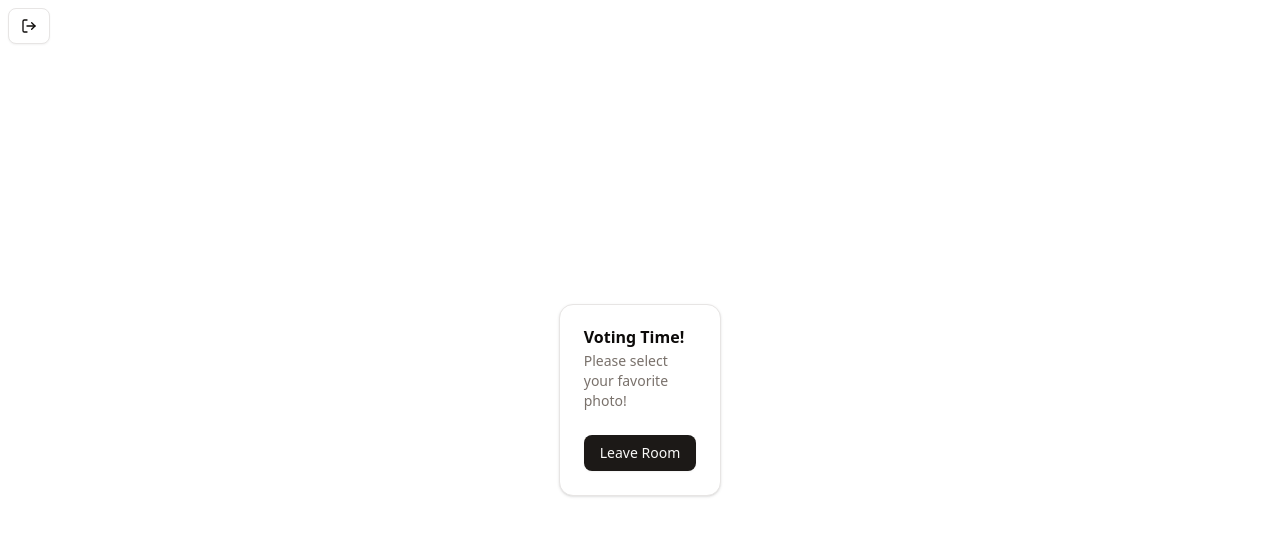
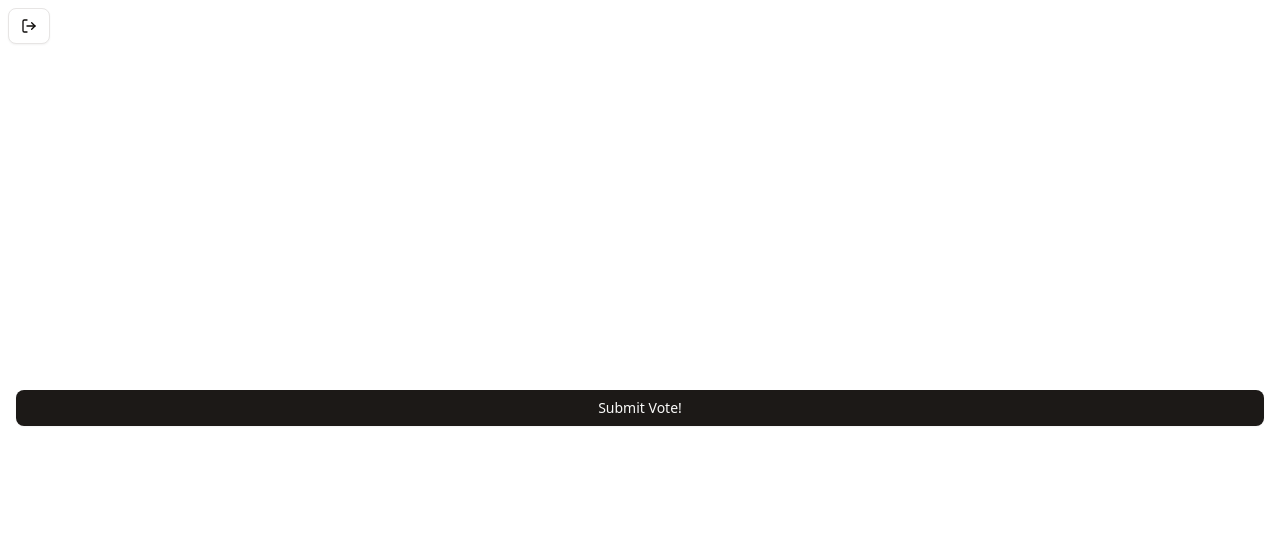
Before and after one commit to Navinate/quip-snap-client, a SvelteKit app: page /game/voting in a window 1280 px wide. Shown: the top 536 px of the page. Built offline with nearby package versions, Linux system fonts and the light colour scheme; what colyseus.js would draw is missing.

Commit message:
added voting grid page (WIP)

```diff
--- a/src/routes/game/voting/+page.svelte
+++ b/src/routes/game/voting/+page.svelte
@@ -2,18 +2,32 @@
 	import Button from '$lib/components/ui/button/button.svelte';
 	import * as Card from '$lib/components/ui/card/index.js';
 	import { gameStore } from '$lib/stores/gameStore';
-	import { get } from 'svelte/store';
-	const currentState = get(gameStore);
+	import { uint8ArrayToDataURL } from '$lib/helpers/image';
+
+	$: votingPhotos = $gameStore.votingPhotos || [];
+	let selectedPhoto: string | null = null;
 </script>
 
-<main class="flex min-h-screen items-center justify-center">
-	<Card.Root>
-		<Card.Header>
-			<Card.Title>Voting Time!</Card.Title>
-			<Card.Description>Please select your favorite photo!</Card.Description>
-		</Card.Header>
-		<Card.Content class="flex flex-col gap-1">
-			<Button href="/">Leave Room</Button>
-		</Card.Content>
-	</Card.Root>
+<main class="mx-4 flex min-h-screen flex-col justify-center gap-4">
+	<div
+		class="grid grid-cols-[repeat(auto-fit,minmax(120px,1fr))] gap-2 sm:grid-cols-[repeat(auto-fit,minmax(200px,1fr))] sm:gap-4"
+	>
+		{#each votingPhotos as photo, index}
+			<button
+				class="aspect-square cursor-pointer overflow-hidden rounded-lg border-2 transition-all {selectedPhoto ===
+				photo.name
+					? 'border-primary ring-2 ring-primary/20'
+					: 'border-border hover:border-primary/50'}"
+				on:click={() => (selectedPhoto = photo.name)}
+				type="button"
+			>
+				<img
+					src={uint8ArrayToDataURL(photo.image)}
+					alt={photo.name}
+					class="h-full w-full object-cover"
+				/>
+			</button>
+		{/each}
+	</div>
+	<Button>Submit Vote!</Button>
 </main>
```
